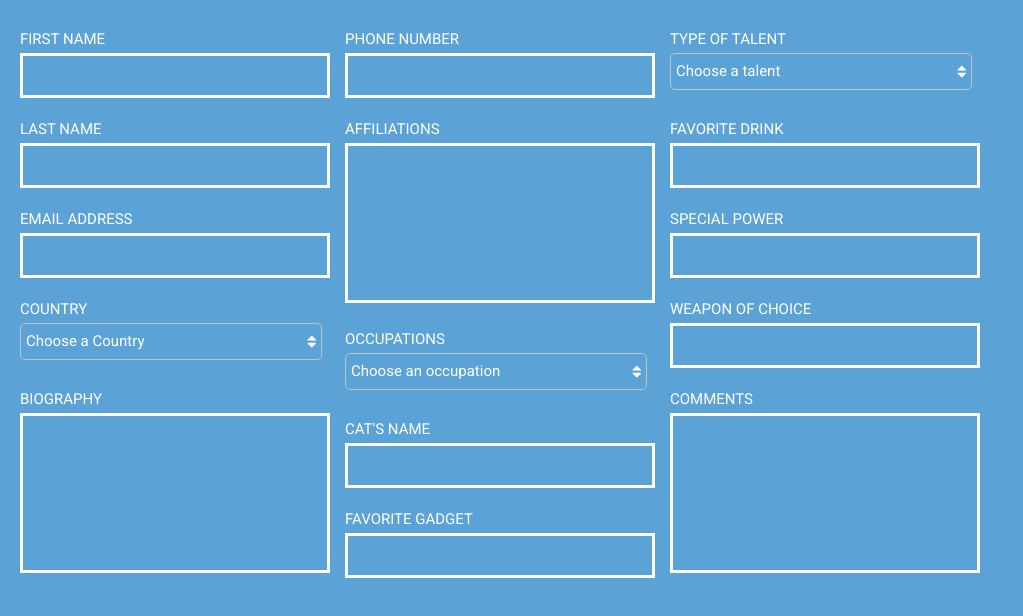
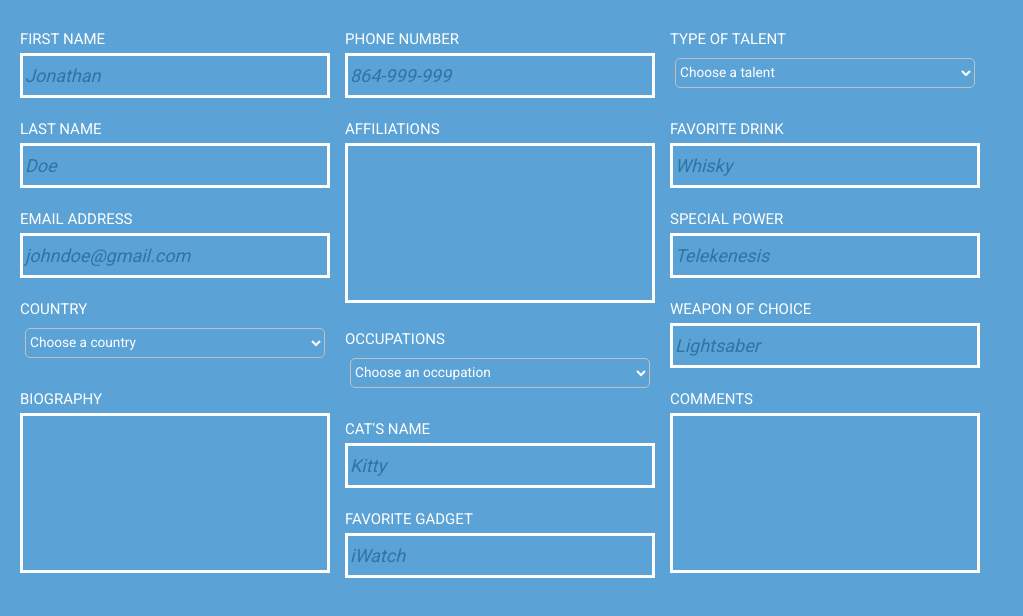
Before and after one commit to austineady/2.2-responsive-exercises, a plain HTML site: page form.html in a window 1280 px wide. Shown: the whole page, without its empty margins (0-1023 px from the left). Drawn offline with Linux system fonts and the light colour scheme.

Commit message:
changed dropdown

```diff
--- a/form.html
+++ b/form.html
@@ -10,22 +10,22 @@
 <body>
   <div class="container left">
   <div class="for firstname">FIRST NAME
-    <textarea class="form text"></textarea>
+    <textarea class="form text">Jonathan</textarea>
   </div>
   <div class="for lastname">LAST NAME
-    <textarea class="form text"></textarea>
+    <textarea class="form text">Doe</textarea>
   </div>
   <div class="for email">EMAIL ADDRESS
-    <textarea class="form text"></textarea>
+    <textarea class="form text">johndoe@gmail.com</textarea>
   </div>
   <div class="for country">COUNTRY
-    <div class="form drop"><placeholder>Choose a Country</placeholder><i class="fa fa-sort"></i></div>
-    <!-- <select name="form dropdown">
-      <option value="show">Choose a Country</option>
+    <div class="form drop"><select>Choose a country<i class="fa fa-sort"></i>
+      <option value="show">Choose a country</option>
       <option value="usa">U.S.A.</option>
       <option value="europe">Europe</option>
       <option value="franch">France</option>
-    </select> -->
+    </select>
+  </div>
   </div>
   <div class="for bio">BIOGRAPHY
     <textarea class="form box"></textarea>
@@ -33,33 +33,46 @@
 </div>
 <div class="container middle">
   <div class="for phone">PHONE NUMBER
-    <textarea class="form text"></textarea>
+    <textarea class="form text">864-999-999</textarea>
   </div>
   <div class="for affil">AFFILIATIONS
     <textarea class="form box"></textarea>
   </div>
   <div class="for occu">OCCUPATIONS
-    <div class="form drop"><placeholder>Choose an occupation</placeholder><i class="fa fa-sort"></i></div>
+    <div class="form drop"><select>Choose an occupation<i class="fa fa-sort"></i>
+      <option value="job">Choose an occupation</option>
+      <option value="job">Teacher</option>
+      <option value="job">Director</option>
+      <option value="job">Driver</option>
+      <option value="job">Programmer</option>
+    </select>
+  </div>
   </div>
   <div class="for catname">CAT'S NAME
-    <textarea class="form text"></textarea>
+    <textarea class="form text">Kitty</textarea>
   </div>
   <div class="for gadget">FAVORITE GADGET
-    <textarea class="form text"></textarea>
+    <textarea class="form text">iWatch</textarea>
   </div>
 </div>
 <div class="container right">
   <div class="for type">TYPE OF TALENT
-    <div class="form drop"><placeholder>Choose a talent</placeholder><i class="fa fa-sort"></i></div>
+    <div class="form drop"><select>Choose a talent<i class="fa fa-sort"></i>
+      <option value="talent">Choose a talent</option>
+      <option value="talent">Juggling</option>
+      <option value="talent">Balancing</option>
+      <option value="talent">Origami</option>
+    </select>
+  </div>
   </div>
   <div class="for drink">FAVORITE DRINK
-    <textarea class="form text"></textarea>
+    <textarea class="form text">Whisky</textarea>
   </div>
   <div class="for power">SPECIAL POWER
-    <textarea class="form text"></textarea>
+    <textarea class="form text">Telekenesis</textarea>
   </div>
   <div class="for weapon">WEAPON OF CHOICE
-    <textarea class="form text"></textarea>
+    <textarea class="form text">Lightsaber</textarea>
   </div>
   <div class="for comment">COMMENTS
     <textarea class="form box"></textarea>
--- a/stylesheets/form.css
+++ b/stylesheets/form.css
@@ -9,6 +9,7 @@ body {
 }
 textarea {
   resize: none;
+  color: rgba(49, 115, 161, 1);
 }
 .container {
   float: left;
@@ -37,6 +38,11 @@ textarea {
   font-size: 1.3em;
   line-height: 35px;
 }
+.text {
+  color: rgba(49, 115, 161, 1);
+  font-style: italic;
+  font-size: 1.2em;
+}
 .form:active {
   border: 3px solid rgba(49, 115, 161, 1);
   color: rgba(49, 115, 161, 1);
@@ -44,30 +50,36 @@ textarea {
 .form:hover {
   border: 3px solid rgba(49, 115, 161, 1);
 }
-textarea:active:after {
+textarea:hover {
   border: 3px solid rgba(49, 115, 161, 1);
   color: rgba(49, 115, 161, 1);
-}
-textarea:hover {
-  border: 3px solid rgba(49, 115, 161, 1);
 }
 placeholder:active:after {
   border: 3px solid rgba(49, 115, 161, 1);
 }
-.drop {
+select {
   border-radius: 5px;
   border: 1px solid silver;
-  font-size: 1em;
+  font-size: .7em;
+  background-color: rgba(91, 163, 214, 1);
+  margin-left: 5px;
+  line-height: 35px;
+  width: 100%;
+  color: white;
+  height: 30px;
+}
+.drop {
+  width: 100%;
+  border: 0;
+}
+.drop:hover {
+  border: 0;
 }
 .fa-sort {
   float: right;
   color: white;
   margin-top: 10px;
   margin-right: 5px;
-}
-placeholder {
-  margin-left: 5px;
-  line-height: 35px;
 }
 .box {
   height: 150px;
```
